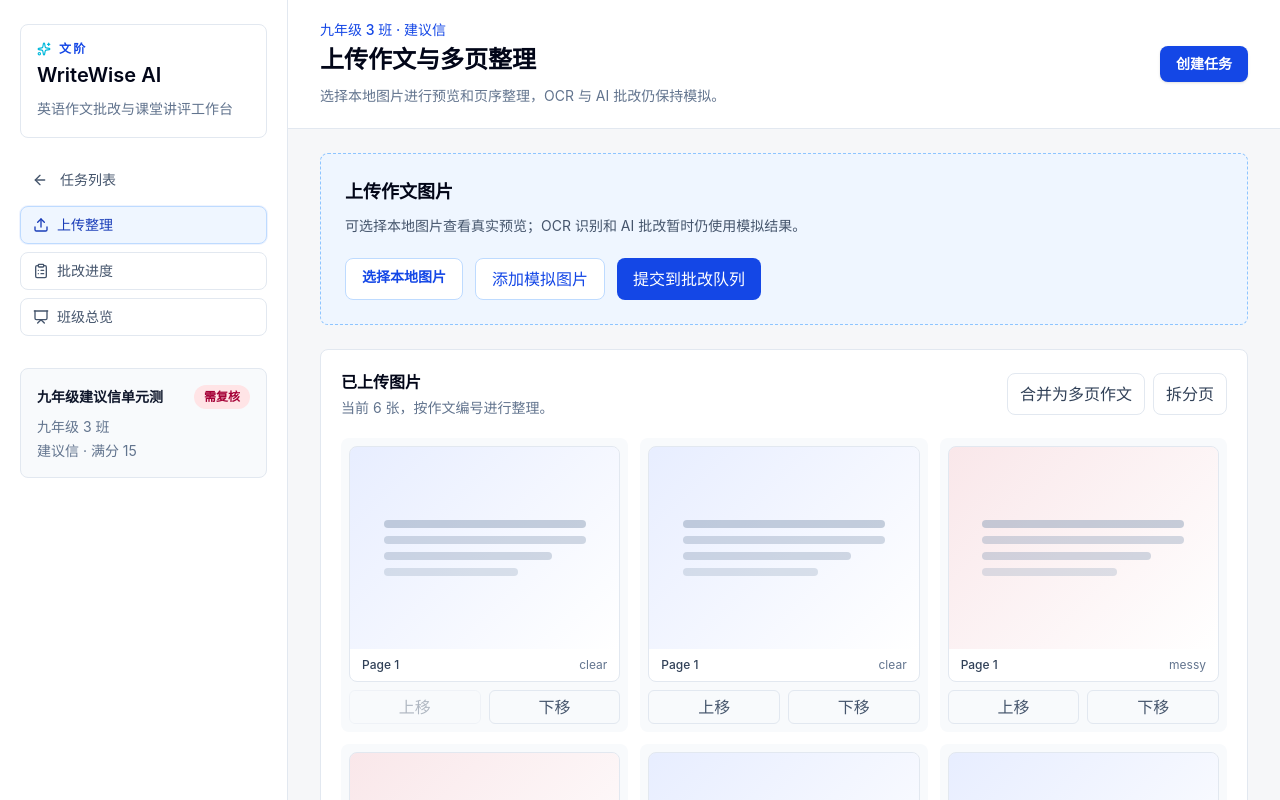
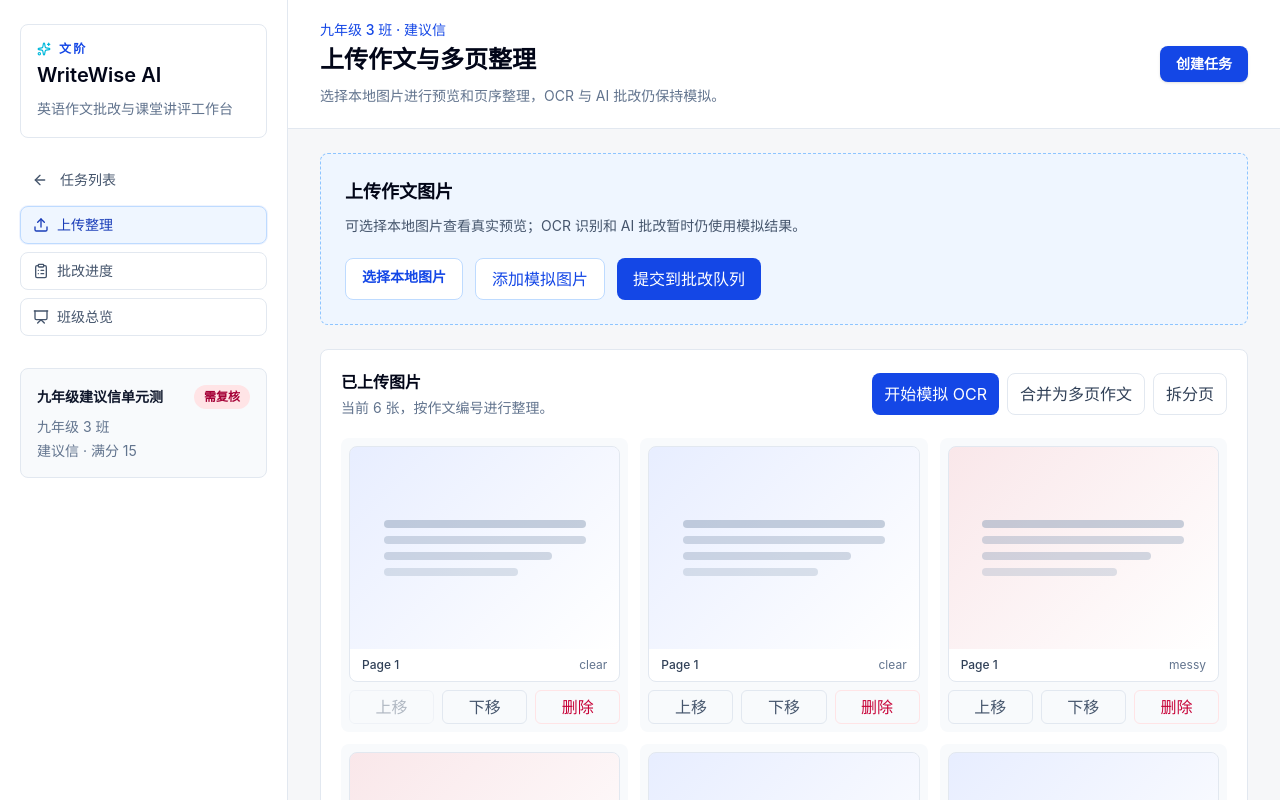
Before and after one commit to lionbriant88/wenjie-writewise-ai, a React (Vite) app in the folder app/: page /tasks/task-1/upload in a window 1280 px wide. Shown: the top 800 px of the page. Built offline with nearby package versions, Linux system fonts and the light colour scheme.

Commit message:
feat: add mock OCR upload flow

```diff
--- a/app/src/components/EssayPageSorter.tsx
+++ b/app/src/components/EssayPageSorter.tsx
@@ -4,16 +4,19 @@ import { EssayImagePreview } from './EssayImagePreview'
 interface EssayPageSorterProps {
   pages: EssayPage[]
   onMove?: (pageId: string, direction: 'up' | 'down') => void
+  onRemove?: (pageId: string) => void
 }
 
-export function EssayPageSorter({ pages, onMove }: EssayPageSorterProps) {
+export function EssayPageSorter({ pages, onMove, onRemove }: EssayPageSorterProps) {
   return (
     <div className="grid gap-3 sm:grid-cols-2 xl:grid-cols-3">
       {pages.map((page, index) => (
         <div key={page.id} className="rounded-lg bg-slate-50 p-2">
           <EssayImagePreview page={page} />
+          {onMove || onRemove ? (
+            <div className="mt-2 grid grid-cols-3 gap-2">
               {onMove ? (
-            <div className="mt-2 grid grid-cols-2 gap-2">
+                <>
                   <button
                     type="button"
                     disabled={index === 0}
@@ -30,6 +33,18 @@ export function EssayPageSorter({ pages, onMove }: EssayPageSorterProps) {
                   >
                     下移
                   </button>
+                </>
+              ) : null}
+              {onRemove ? (
+                <button
+                  type="button"
+                  onClick={() => onRemove(page.id)}
+                  aria-label={`删除 ${page.label}`}
+                  className="rounded-md border border-rose-100 px-2 py-1 text-xs font-medium text-rose-700 hover:bg-rose-50"
+                >
+                  删除
+                </button>
+              ) : null}
             </div>
           ) : null}
         </div>
--- a/app/src/pages/UploadPage.tsx
+++ b/app/src/pages/UploadPage.tsx
@@ -16,6 +16,8 @@ export function UploadPage() {
   const taskEssays = findEssaysByTask(essays, taskId)
   const initialPages = useMemo(() => taskEssays.flatMap((essay) => essay.pages).slice(0, 6), [taskEssays])
   const [pages, setPages] = useState<EssayPage[]>(initialPages)
+  const [mockOcrStatus, setMockOcrStatus] = useState<'idle' | 'completed'>('idle')
+  const [mockOcrDraft, setMockOcrDraft] = useState('')
   const localPreviewUrlsRef = useRef<string[]>([])
 
   useEffect(() => {
@@ -79,6 +81,36 @@ export function UploadPage() {
     })
   }
 
+  const removePage = (pageId: string) => {
+    setPages((current) => {
+      const target = current.find((page) => page.id === pageId)
+      if (target?.previewUrl) {
+        URL.revokeObjectURL(target.previewUrl)
+        localPreviewUrlsRef.current = localPreviewUrlsRef.current.filter((url) => url !== target.previewUrl)
+      }
+
+      return current.filter((page) => page.id !== pageId)
+    })
+    setMockOcrStatus('idle')
+    setMockOcrDraft('')
+  }
+
+  const startMockOcr = () => {
+    const draft = pages
+      .map((page, index) =>
+        [
+          `作文图片 ${index + 1}：${page.label}`,
+          'Dear Sir or Madam,',
+          'I am writing to share my suggestion for this activity.',
+          'I believe it will help students improve their English writing.',
+        ].join('\n'),
+      )
+      .join('\n\n')
+
+    setMockOcrDraft(draft)
+    setMockOcrStatus('completed')
+  }
+
   return (
     <AppLayout
       task={task}
@@ -98,17 +130,31 @@ export function UploadPage() {
               <p className="mt-1 text-sm text-slate-500">当前 {pages.length} 张，按作文编号进行整理。</p>
             </div>
             <div className="flex gap-2">
-              <button className="rounded-lg border border-slate-200 px-3 py-2 text-sm font-semibold text-slate-700">
+              <button
+                type="button"
+                onClick={startMockOcr}
+                disabled={pages.length === 0}
+                className="rounded-lg bg-blue-700 px-3 py-2 text-sm font-semibold text-white transition hover:bg-blue-800 disabled:cursor-not-allowed disabled:bg-slate-200 disabled:text-slate-500"
+              >
+                开始模拟 OCR
+              </button>
+              <button
+                type="button"
+                className="rounded-lg border border-slate-200 px-3 py-2 text-sm font-semibold text-slate-700"
+              >
                 合并为多页作文
               </button>
-              <button className="rounded-lg border border-slate-200 px-3 py-2 text-sm font-semibold text-slate-700">
+              <button
+                type="button"
+                className="rounded-lg border border-slate-200 px-3 py-2 text-sm font-semibold text-slate-700"
+              >
                 拆分页
               </button>
             </div>
           </div>
           <div className="mt-5">
             {pages.length > 0 ? (
-              <EssayPageSorter pages={pages} onMove={movePage} />
+              <EssayPageSorter pages={pages} onMove={movePage} onRemove={removePage} />
             ) : (
               <EmptyState
                 title="还没有模拟图片"
@@ -117,6 +163,25 @@ export function UploadPage() {
             )}
           </div>
         </div>
+        {mockOcrStatus === 'completed' ? (
+          <section className="rounded-lg border border-cyan-100 bg-white p-5 shadow-sm">
+            <div className="flex flex-wrap items-center justify-between gap-3">
+              <div>
+                <p className="text-sm font-semibold text-cyan-700">OCR 识别完成</p>
+                <h3 className="mt-1 font-semibold text-slate-950">模拟 OCR 文本草稿</h3>
+              </div>
+              <span className="rounded-full bg-emerald-50 px-2.5 py-1 text-xs font-semibold text-emerald-700">
+                置信度 88%
+              </span>
+            </div>
+            <textarea
+              aria-label="模拟 OCR 文本草稿"
+              value={mockOcrDraft}
+              onChange={(event) => setMockOcrDraft(event.target.value)}
+              className="mt-4 min-h-44 w-full rounded-lg border border-slate-200 bg-slate-50 p-4 text-sm leading-6 text-slate-800 outline-none focus:border-blue-500 focus:bg-white focus:ring-2 focus:ring-blue-100"
+            />
+          </section>
+        ) : null}
         <Link to={`/tasks/${task.id}/progress`} className="inline-flex text-sm font-semibold text-blue-700">
           跳过上传，查看批改进度
         </Link>
```
Also changed, not shown: 1 other file (tests, documents, lock files or other folders). Lines whose indentation alone changed are shown as unchanged.
